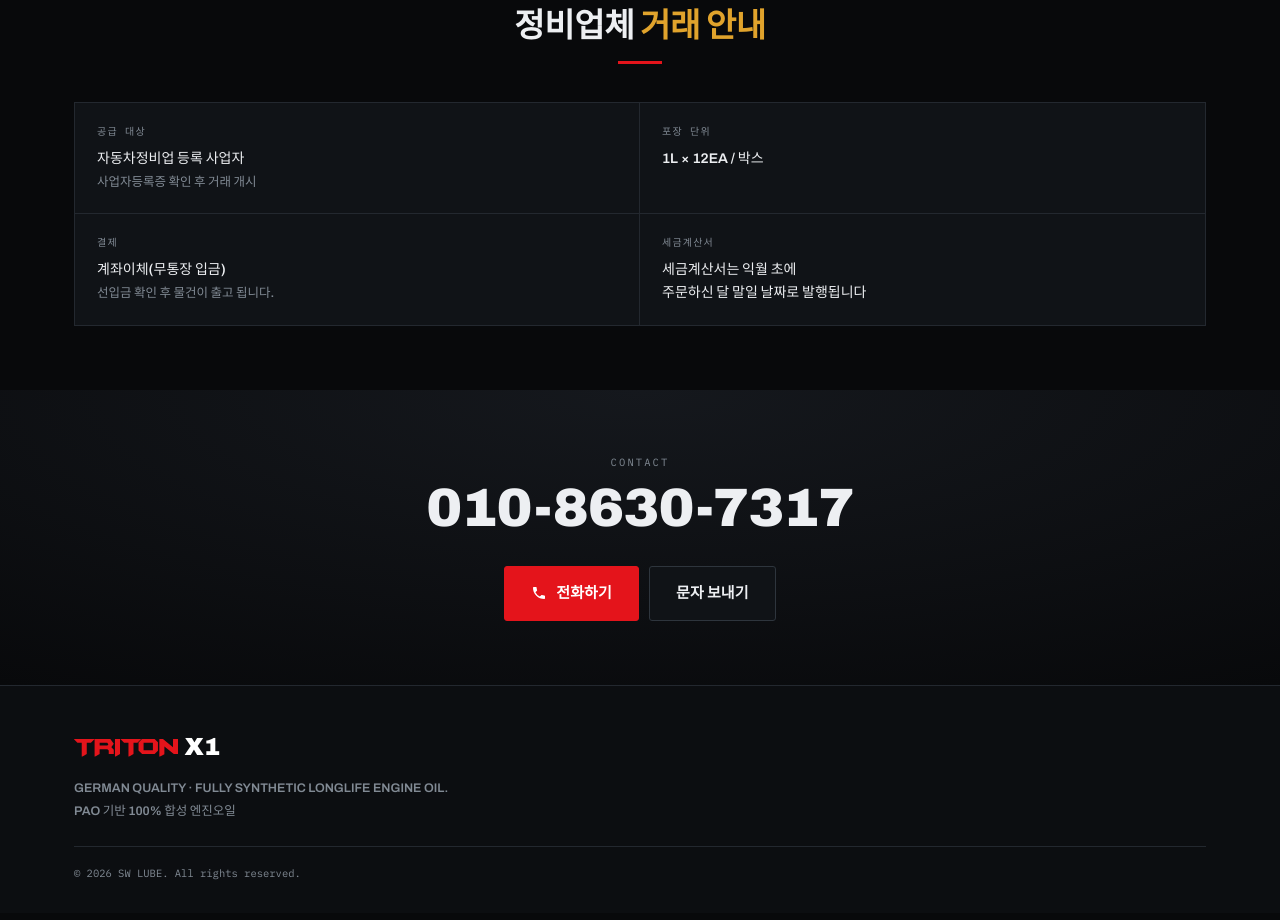
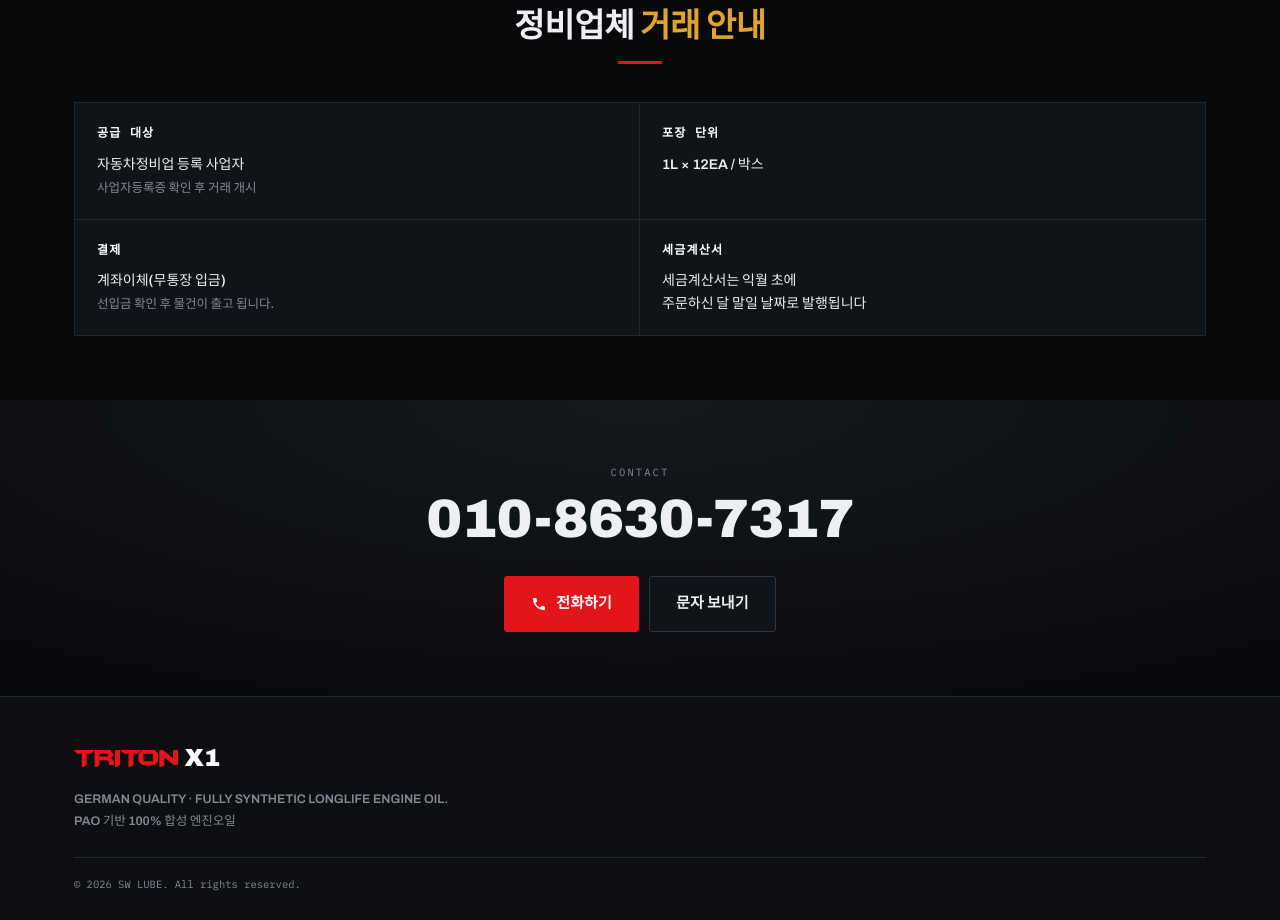
Before and after one commit to khlee7317-sudo/triton-x1-site, a plain HTML site: page index.html in a window 1280 px wide. Shown: the part 2008-2928 px from the top of the page. Drawn offline with Linux system fonts and the light colour scheme; a web font is replaced by a local one.

Commit message:
거래 안내 칸 제목을 키우고 흰색으로
10px 회색이라 내용에 묻혀 어느 항목인지 먼저 눈에 들어오지 않았다.
12px 흰색에 굵기를 올린다.

Co-Authored-By: Claude Opus 5 <noreply@anthropic.com>

```diff
--- a/index.html
+++ b/index.html
@@ -159,8 +159,8 @@ section{padding:64px 0}
   .deal .it{border-right:0;border-bottom:1px solid var(--line)}
   .deal .it:last-child{border-bottom:0}
 }
-.deal .it .lb{font-family:var(--f-mono);font-size:10px;letter-spacing:.12em;
-  text-transform:uppercase;color:var(--fg-dim);margin-bottom:7px}
+.deal .it .lb{font-family:var(--f-mono);font-size:12px;font-weight:600;letter-spacing:.1em;
+  text-transform:uppercase;color:#fff;margin-bottom:9px}
 .deal .it .vl{font-size:14px;color:var(--fg);line-height:1.65}
 .deal .it .vl b{font-weight:600;color:var(--oil)}
 
```
